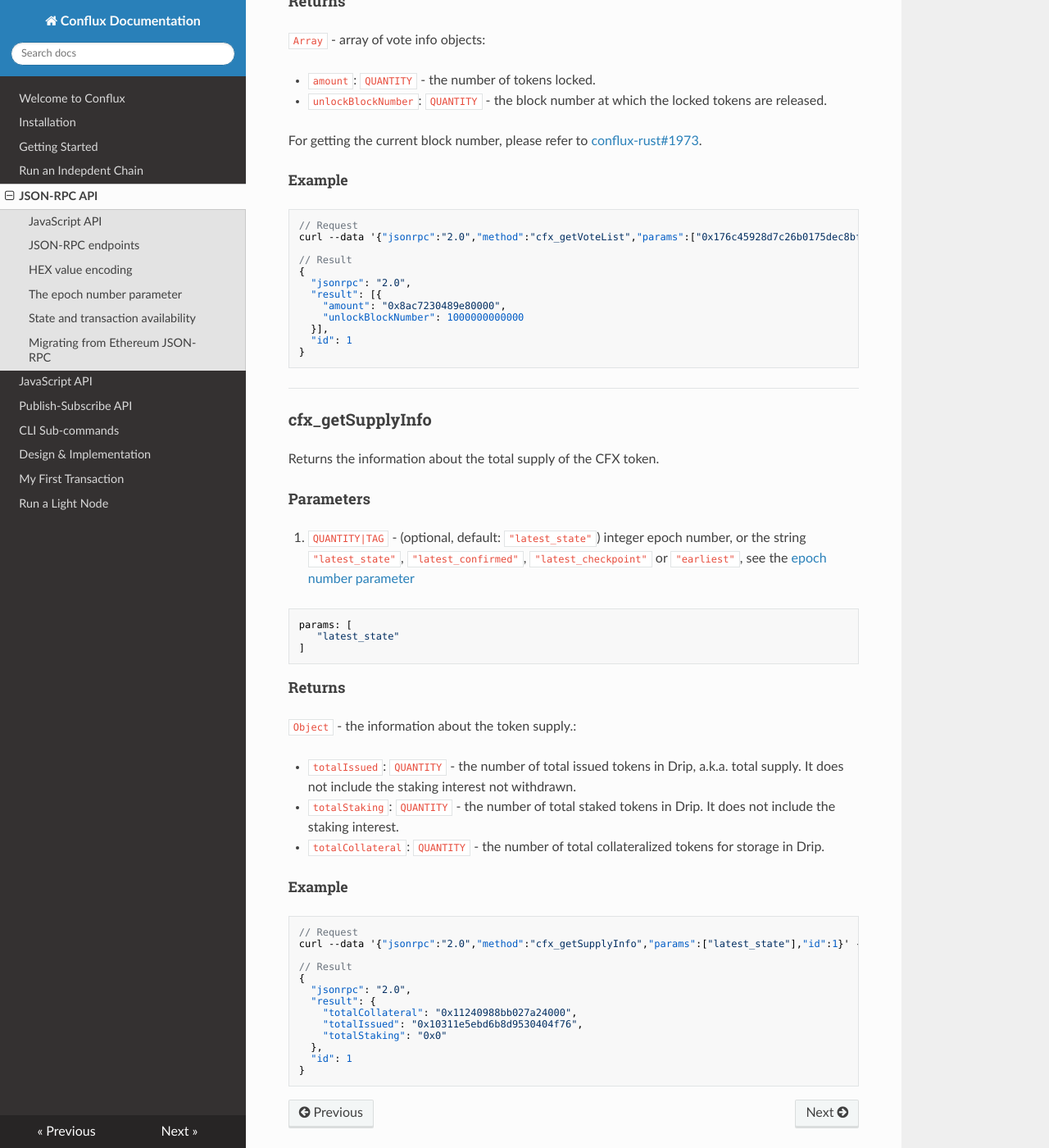
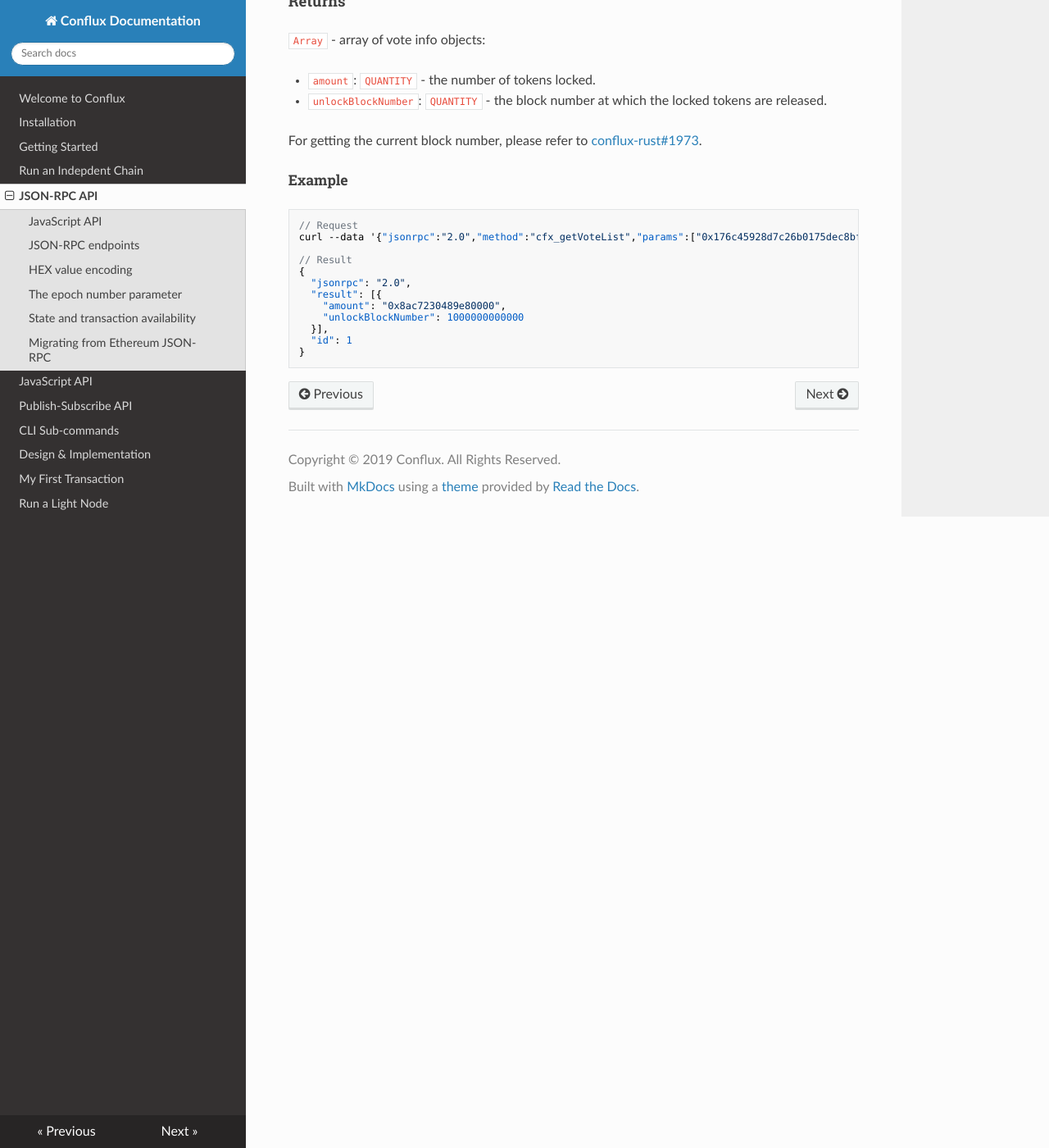
Before and after one commit to Conflux-Chain/conflux-doc, an MkDocs documentation site: the page built from docs/json-rpc.md, in a window 1280 px wide and 1400 px high, scrolled down 33100 px. Shown: the whole window at 82% size. Built offline with MkDocs 1.6.1, drawn with Linux system fonts in a browser that asks for light colours; nearby versions of some CDN libraries.

Commit message:
Revert "Add cfx_getSupplyInfo."

````diff
--- a/docs/json-rpc.md
+++ b/docs/json-rpc.md
@@ -1591,46 +1591,3 @@ curl --data '{"jsonrpc":"2.0","method":"cfx_getVoteList","params":["0x176c45928d
   "id": 1
 }
 ```
-
----
-
-### cfx_getSupplyInfo
-
-Returns the information about the total supply of the CFX token.
-
-#### Parameters
-
-1. `QUANTITY|TAG` - (optional, default: `"latest_state"`) integer epoch number, or the string `"latest_state"`, `"latest_confirmed"`, `"latest_checkpoint"` or `"earliest"`, see the [epoch number parameter](#the-epoch-number-parameter)
-
-```json
-params: [
-   "latest_state"
-]
-```
-
-#### Returns
-
-
-`Object` - the information about the token supply.:
-
-* `totalIssued`: `QUANTITY` - the number of total issued tokens in Drip, a.k.a. total supply. It does not include the staking interest not withdrawn.
-* `totalStaking`: `QUANTITY` - the number of total staked tokens in Drip. It does not include the staking interest.
-* `totalCollateral`: `QUANTITY` - the number of total collateralized tokens for storage in Drip.
-
-##### Example
-
-```json
-// Request
-curl --data '{"jsonrpc":"2.0","method":"cfx_getSupplyInfo","params":["latest_state"],"id":1}' -H "Content-Type: application/json" localhost:12539
-
-// Result
-{
-  "jsonrpc": "2.0",
-  "result": {
-    "totalCollateral": "0x11240988bb027a24000",
-    "totalIssued": "0x10311e5ebd6b8d9530404f76",
-    "totalStaking": "0x0"
-  },
-  "id": 1
-}
-```
````
